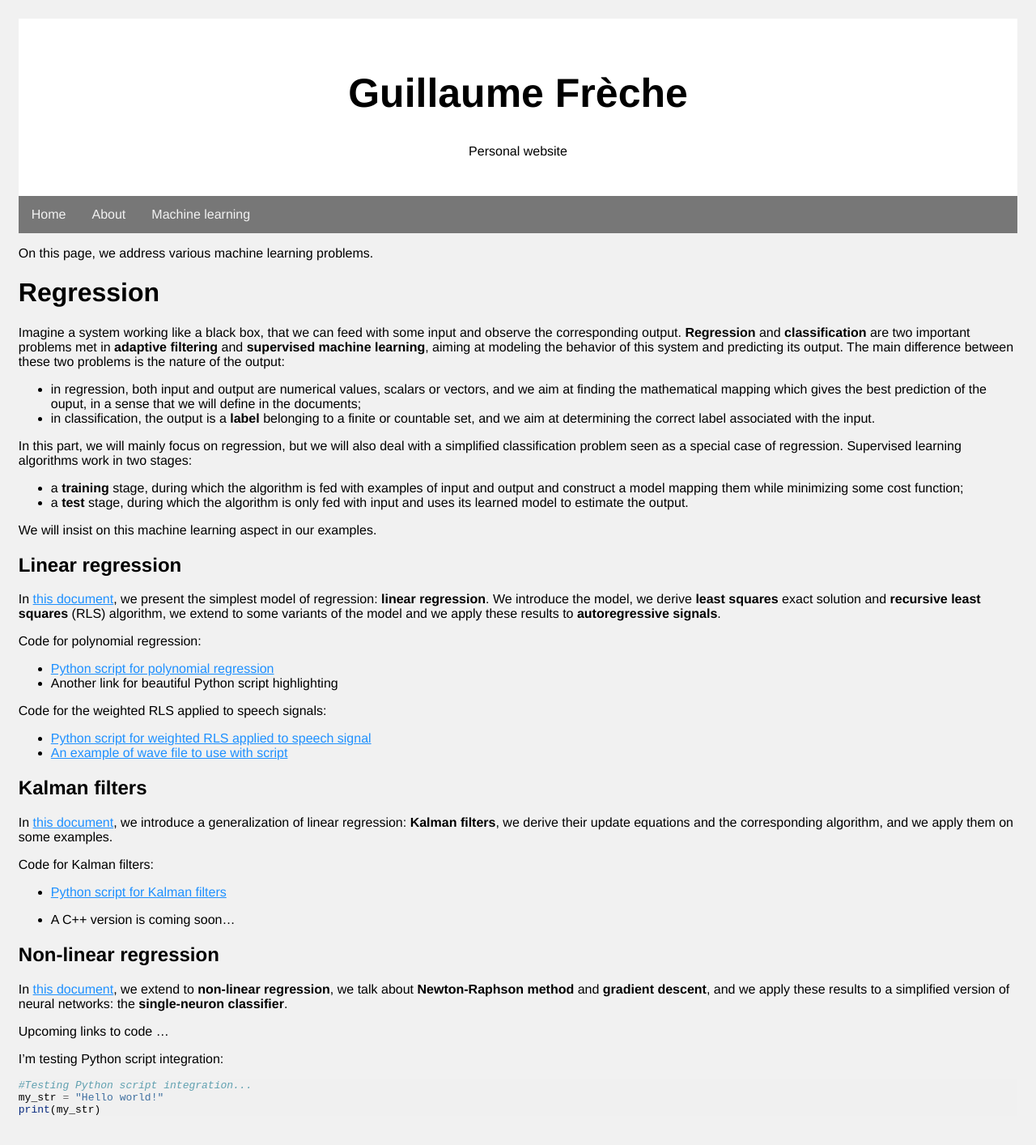
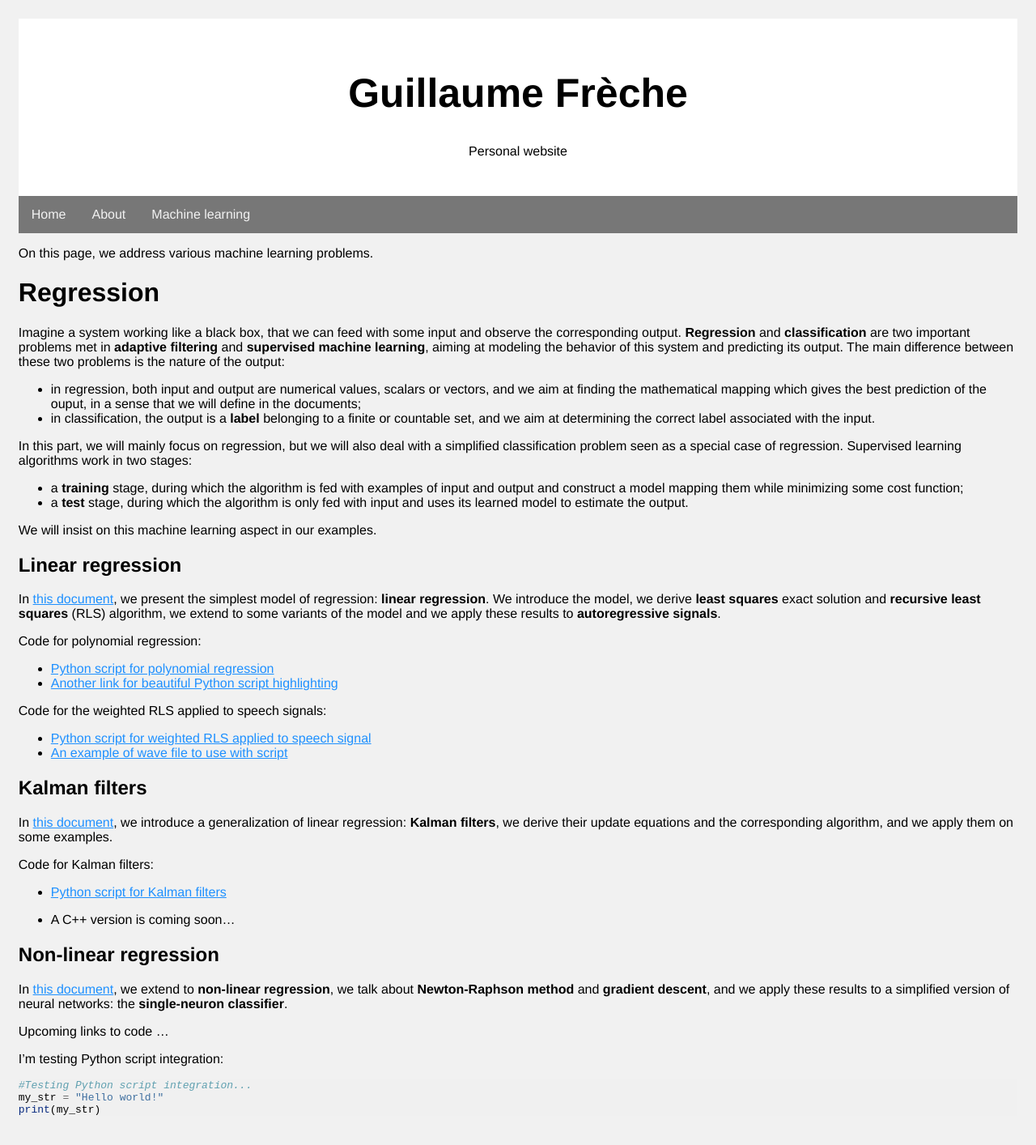
Before and after one commit to grfreche/grfreche.github.io, a Jekyll site: the page built from machine_learning.md, in a window 1280 px wide. Shown: the whole page at 81% size. Built offline with Jekyll 4.4.1, drawn with Linux system fonts in a browser that asks for light colours.

Commit message:
Update machine_learning.md

```diff
--- a/machine_learning.md
+++ b/machine_learning.md
@@ -39,7 +39,7 @@ we extend to some variants of the model and we apply these results to **autoregr
 
 Code for polynomial regression:
 * <a href="https://grfreche.github.io/sources/linear_regression/Polynomial_regression.py" class="image fit">Python script for polynomial regression</a>
-* Another link for beautiful Python script highlighting
+* <a href="python_polynomial_regression" class="image fit">Another link for beautiful Python script highlighting</a>
 
 Code for the weighted RLS applied to speech signals:
 * <a href="https://grfreche.github.io/sources/linear_regression/RLS_speech_signal.py" class="image fit">Python script for weighted RLS applied to speech signal</a>
```
